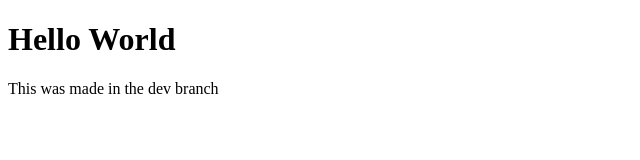
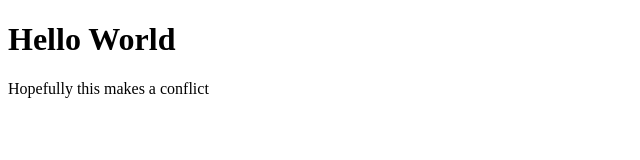
Before and after one commit to Katherineslove/githubTutorial, a plain HTML site: page index.html in a window 1280 px wide. Shown: the full height of the page, 0-640 px from the left. Drawn offline with Linux system fonts and the light colour scheme.

Commit message:
hoping there is a conflict

```diff
--- a/index.html
+++ b/index.html
@@ -6,6 +6,6 @@
   </head>
   <body>
     <h1>Hello World</h1>
-    <p>This was made in the dev branch</p>
+    <p>Hopefully this makes a conflict</p>
   </body>
 </html>
```
